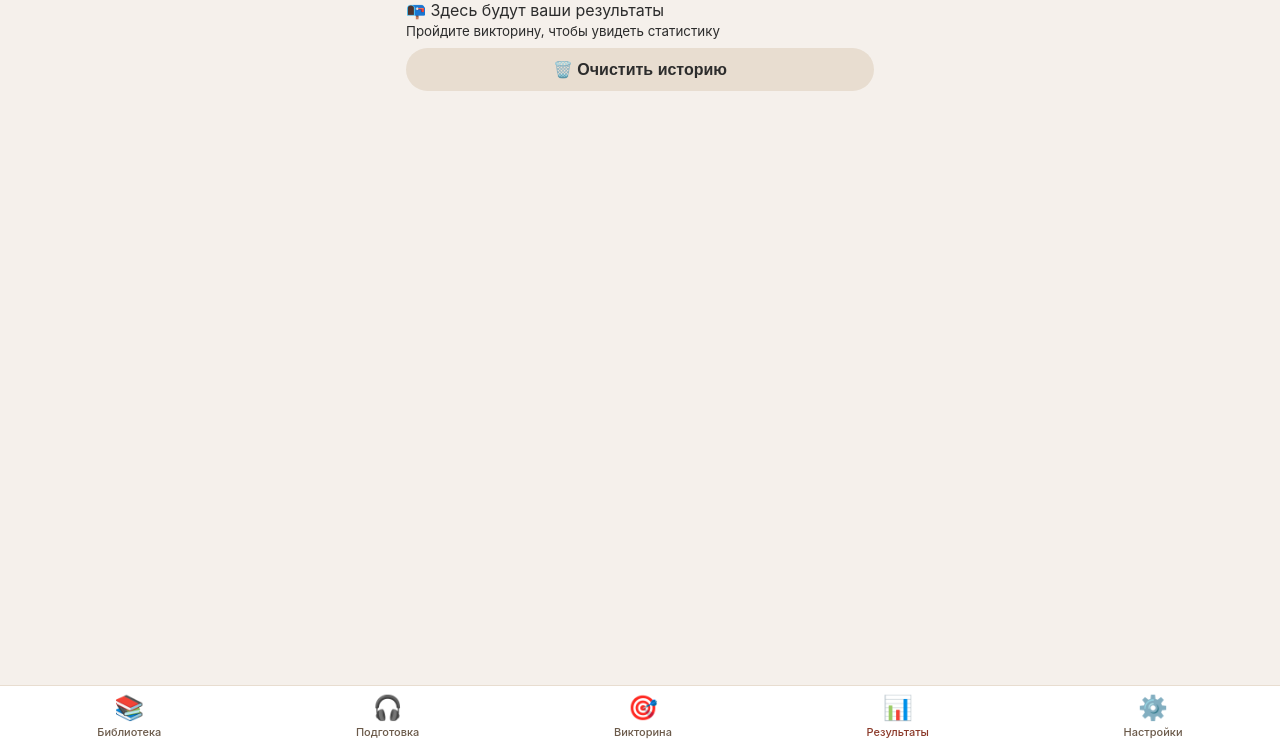
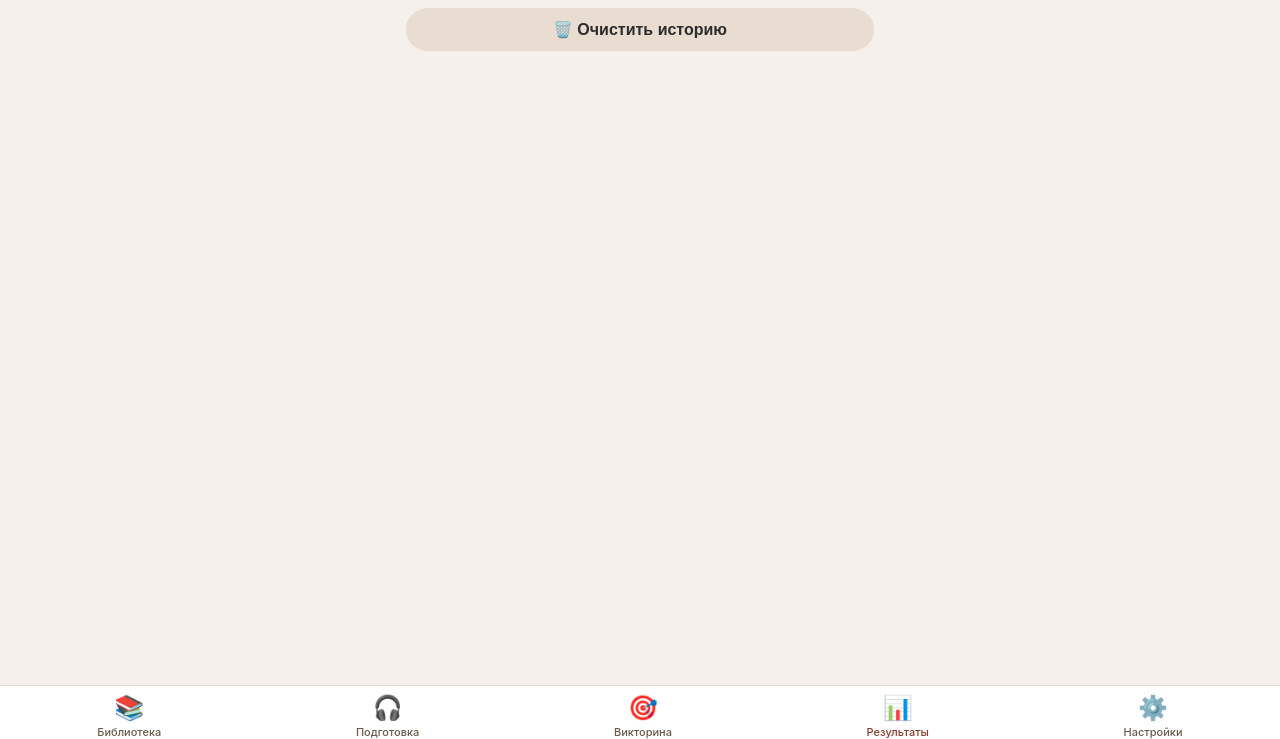
Before and after one commit to mi1kare/muqwiz, a website built with webpack: page results.html in a window 1280 px wide. Shown: the part 61-800 px from the top of the page. Built offline with nearby package versions, Linux system fonts and the light colour scheme.

Commit message:
Update results.html

```diff
--- a/results.html
+++ b/results.html
@@ -10,22 +10,13 @@
 
     <div id="app">
         <div class="app-container">
-
-            <!-- ===== СТРАНИЦА РЕЗУЛЬТАТОВ ===== -->
             <div class="page active" id="page-results">
                 <div class="page-title">📊 Результаты</div>
-                <div id="resultsList">
-                    <div class="result-empty">
-                        📭 Здесь будут ваши результаты<br>
-                        <small>Пройдите викторину, чтобы увидеть статистику</small>
-                    </div>
-                </div>
+                <div id="resultsList"></div>
                 <button class="btn btn-secondary" id="clearResultsBtn" style="margin-top:8px;">🗑️ Очистить историю</button>
             </div>
-
         </div>
 
-        <!-- ===== НИЖНЯЯ ПАНЕЛЬ ===== -->
         <div class="bottom-nav">
             <a href="index.html"><span class="icon">📚</span> Библиотека</a>
             <a href="prepare.html"><span class="icon">🎧</span> Подготовка</a>
```
